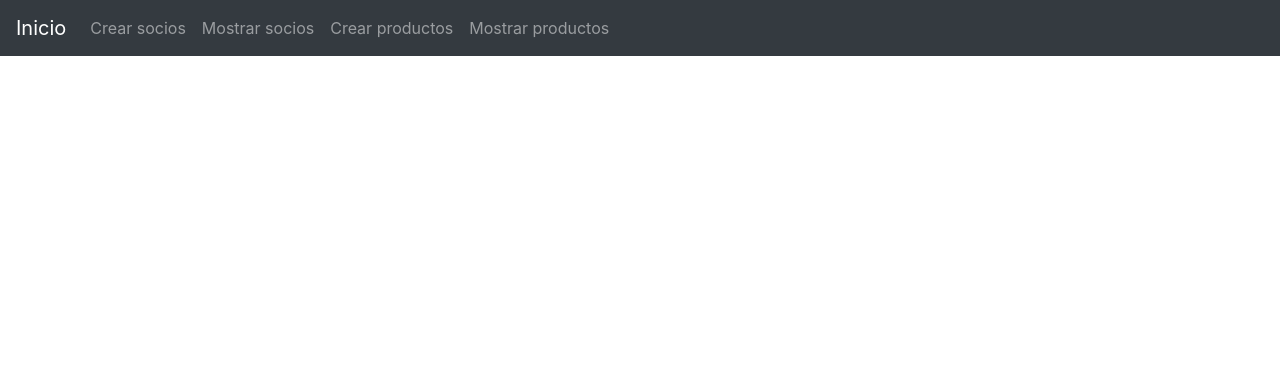
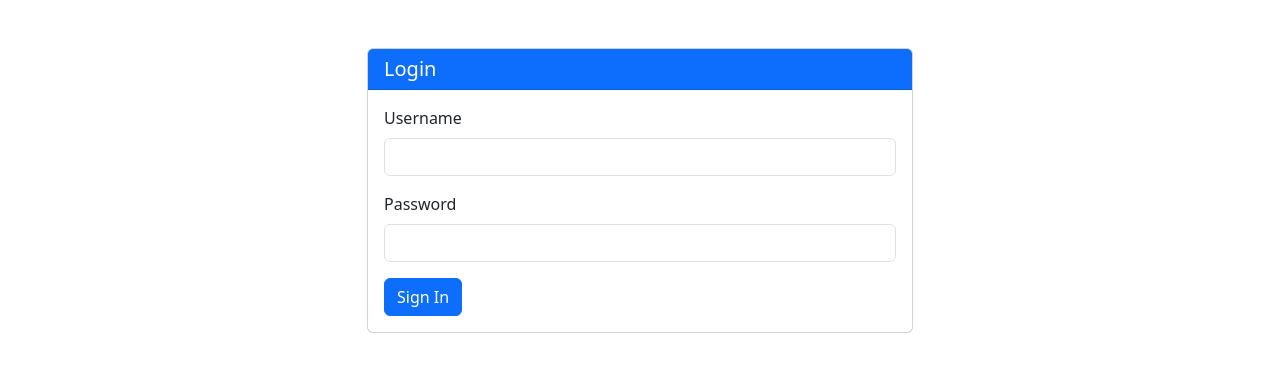
Before and after one commit to TechCashClub/TCC, a Flask app: page / in a window 1280 px wide. Shown: the top 372 px of the page. Run offline with Flask 3, Linux system fonts and the light colour scheme; some libraries are stand-ins or nearby versions.

Commit message:
autenticación y sesion admin conseguido

```diff
--- a/tcc/app.py
+++ b/tcc/app.py
@@ -1,18 +1,23 @@
-from flask import Flask, render_template, request, redirect, url_for
+from flask import Flask, render_template, flash, request, redirect, url_for, session
 from flask_sqlalchemy import SQLAlchemy
 from datetime import datetime
 from sqlalchemy.sql import func
 from dotenv import load_dotenv
-from werkzeug.security import generate_password_hash
+from werkzeug.security import generate_password_hash, check_password_hash
 import os
+from functools import wraps
 
 load_dotenv()  #Carga las variables de entorno desde .env
 
 #database_url = os.getenv('DATABASE_URL')
 
 
+#Clave secreta de FLASK
+app = Flask(__name__)
+app.secret_key = os.getenv('FLASK_SECRET_KEY')
 
-app = Flask(__name__)
+admin_username = os.getenv('ADMIN_USERNAME')
+admin_password_hash = os.getenv('ADMIN_PASSWORD_HASH')
 
 #Configurar la URI de la base de datos
 
@@ -61,20 +66,84 @@ class Socio(db.Model):
     password = db.Column(db.String(512), nullable=False)
     username = db.Column(db.String(100), unique=True, nullable=False)
 
-    # ... otros campos? ...
+
 
 
 #--------------------------------------------------------------------------------------------------------------------
+# Decorador para restringir acceso a las rutas solo administrador
 
-@app.route('/', methods=['GET','POST']) # RUTA INICIAL DE LA APLICACIÓN
+
+
+
+from functools import wraps
+
+def login_required(f):
+    @wraps(f)
+    def decorated_function(*args, **kwargs):
+        if not session.get('logged_in'):
+            flash("Necesitas iniciar sesión para acceder a esta página.", "warning")
+            return redirect(url_for('login'))
+        return f(*args, **kwargs)
+    return decorated_function
+
+
+
+
+
+
+
+
+
+
+
+
+
+
+
+@app.route('/index', methods=['GET','POST']) # RUTA INICIAL DE LA
+@login_required
 def index():
+    if session.get('logged_in'):
+        return render_template("base.html")
+    else:
+        return redirect(url_for('login'))
+    #return render_template('login.html')
 
-    return render_template("base.html")
+
+@app.route('/', methods=['GET','POST']) #RUTA AL LOGIN
+def login():
+    if request.method == 'POST':
+        username = request.form['username']
+        password = request.form['password']
+        admin_username = os.getenv('ADMIN_USERNAME')
+        admin_password_hash = os.getenv('ADMIN_PASSWORD_HASH')
+
+        if username == admin_username and check_password_hash(admin_password_hash, password):
+            session['logged_in'] = True  # Indica que el administrador está logueado
+            return redirect(url_for('index'))
+        else:
+            flash('Usuario o contraseña incorrectos', 'danger')
+
+    return render_template('login.html')
+
+
+
+
+
+@app.route('/logout')
+def logout():
+    session.clear()  # Limpia la sesión para remover cualquier dato del usuario logueado
+    return redirect(url_for('login'))  # Redirige al usuario a la página de login
+
+
+
+
 
 
 
 
 @app.route('/registro', methods=['GET', 'POST'])  # RUTA DE REGISTRO DE LOS SOCIOS
+@login_required
 def registro():
     if request.method == 'POST':
         nombre = request.form['nombre']
@@ -91,6 +160,7 @@ def registro():
     return render_template('registro.html')
 
 @app.route('/eliminar_socio/<int:id>', methods=['POST']) # RUTA PARA BORRAR REGISTRO DE SOCIO
+@login_required
 def eliminar_socio(id):
     socio = Socio.query.get_or_404(id)
     db.session.delete(socio)
@@ -99,6 +169,7 @@ def eliminar_socio(id):
     return redirect(url_for('mostrar_socios'))
 
 @app.route('/socio/<int:id_socio>/editar', methods=['GET', 'POST'])
+@login_required
 def editar_socio(id_socio):
     socio = Socio.query.get_or_404(id_socio)
     if request.method == 'POST':
@@ -119,12 +190,14 @@ def editar_socio(id_socio):
     return render_template('editar_socio.html', socio = socio)
 
 @app.route('/registrado')  # RUTA DE CONFIRMACIÓN DE SOCIO REGISTRADO
+@login_required
 def pagina_registrado():
     return redirect(url_for('mostrar_socios'))
 
 
 
 @app.route('/registro_productos', methods=['GET', 'POST'])  #RUTA DE REGISTRO DE LOS PRODUCTOS
+@login_required
 def registro_productos():
     if request.method == 'POST':
         nombre = request.form['nombre']
@@ -141,21 +214,26 @@ def registro_productos():
     return render_template('registro_productos.html')
 
 @app.route('/registrado_producto')  #RUTA DE CONFIRMACIÓN DE PRODUCTO REGISTRADO
+@login_required
 def producto_registrado():
     return redirect(url_for('mostrar_productos'))
 
 
 @app.route('/socios')  #RUTA PARA MOSTRAR TODOS LOS SOCIOS
+@login_required
 def mostrar_socios():
     socios = Socio.query.all()  # Recupera todos los socios de la base de datos
     return render_template('mostrar_socios.html', socios = socios)
 
 @app.route('/productos') #RUTA PARA MOSTRAR TODOS LOS PRODUCTOS
+@login_required
 def mostrar_productos():
+
     productos = Producto.query.all() # Recupera todos los socios de la base de datos
     return render_template('mostrar_productos.html', productos = productos)
 
 @app.route('/eliminar/<int:id>', methods=['POST']) #RUTA PARA ELIMINAR UN PRODUCTO
+@login_required
 def eliminar_producto(id):
     productos = Producto.query.get_or_404(id)
     db.session.delete(productos)
--- a/tcc/templates/base.html
+++ b/tcc/templates/base.html
@@ -27,6 +27,9 @@
                 </li>
                 <li class="nav-item">
                     <a class="nav-link" href="{{ url_for('mostrar_productos') }}">Mostrar productos</a>
+                    <li class="nav-item ml-auto">
+                        <a class="nav-link" href="{{ url_for('logout') }}">Logout</a>
+                    </li>
                 </li>
             </ul>
         </div>
--- /dev/null
+++ b/tcc/templates/login.html
@@ -0,0 +1,42 @@
+<!DOCTYPE html>
+<html lang="en">
+<head>
+    <meta charset="UTF-8">
+    <meta name="viewport" content="width=device-width, initial-scale=1.0">
+    <title>Login</title>
+    <link href="https://cdn.jsdelivr.net/npm/bootstrap@5.3.0/dist/css/bootstrap.min.css" rel="stylesheet">
+</head>
+<body>
+<div class="container">
+    <div class="row justify-content-center">
+        <div class="col-md-6">
+            <div class="card mt-5">
+                <h5 class="card-header bg-primary text-white">Login</h5>
+                <!-- Bloque para mostrar mensajes flash -->
+                {% with messages = get_flashed_messages(with_categories=true) %}
+                {% if messages %}
+                    {% for category, message in messages %}
+                        <div class="alert alert-{{ category }}">{{ message }}</div>
+                    {% endfor %}
+                {% endif %}
+                {% endwith %}
+                <div class="card-body">
+                    <form method="post">
+                        <div class="mb-3">
+                            <label for="username" class="form-label">Username</label>
+                            <input type="text" class="form-control" id="username" name="username" required>
+                        </div>
+                        <div class="mb-3">
+                            <label for="password" class="form-label">Password</label>
+                            <input type="password" class="form-control" id="password" name="password" required>
+                        </div>
+                        <button type="submit" class="btn btn-primary">Sign In</button>
+                    </form>
+                </div>
+            </div>
+        </div>
+    </div>
+</div>
+<script src="https://cdn.jsdelivr.net/npm/bootstrap@5.3.0/dist/js/bootstrap.bundle.min.js"></script>
+</body>
+</html>
```
Also changed, not shown: tcc/auth.py (added, +8 -0 lines), tcc/static/img/Apple.jpg (added), tcc/static/img/HP.jpeg (added), tcc/static/img/iPhone.png (added), 1 other file.
